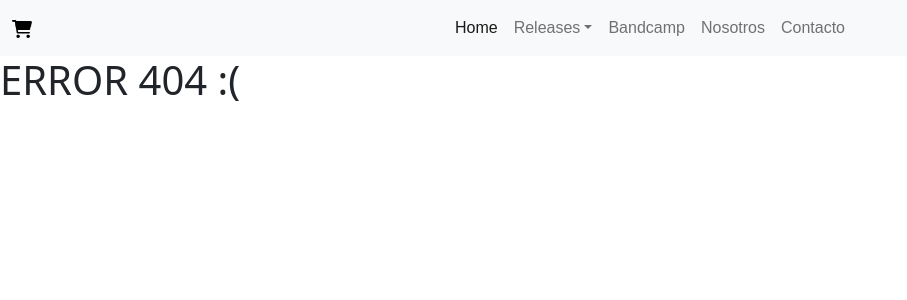
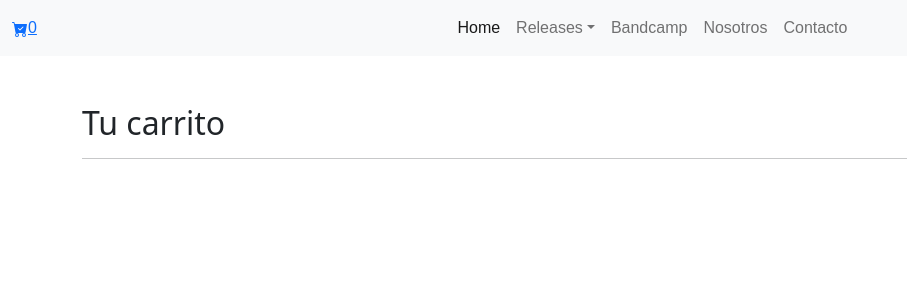
Before and after one commit to Germanovct/REACTJs---German-Ocampo, a React (Create React App) app: page /Cart in a window 1280 px wide. Before the commit this address had no page. Shown: the top 300 px of the page, without its empty margins (0-907 px from the left). Built offline with nearby package versions, Linux system fonts and the light colour scheme.

Commit message:
CartContext

```diff
--- a/package.json
+++ b/package.json
@@ -19,6 +19,7 @@
     "react": "^18.2.0",
     "react-bootstrap": "^2.5.0",
     "react-dom": "^18.2.0",
+    "react-icons": "^4.4.0",
     "react-router-dom": "^6.3.0",
     "react-scripts": "5.0.1",
     "sass": "^1.54.5",
--- a/src/App.js
+++ b/src/App.js
@@ -9,23 +9,48 @@ import Nosotros from './components/Nosotros/Nosotros';
 import Contacto from './components/Contacto/Contacto';
 import Error404 from './components/Error404/Error404';
 import Home from './components/Home/Home';
-
+import { MenuUnstyledContext } from '@mui/base';
+import { CartContext } from './components/Context/CartContext';
+import { useState } from 'react';
+import Cart from './components/Cart/Cart';
 
 
 
 
 const App = () => {
 
+  const [cart, setCart] = useState ([])
+
+  const addToCart = (producto) =>{
+    setCart([...cart, producto])
+
+  }
+
+  const isInCart = (id) =>{
+    return cart.find((producto) => producto.id ===id)
+  }
+
+  const cartQuantity =() =>{
+      return cart.reduce((acc, producto)=> acc + producto.cantidad, 0)
+
+  }
 
   return (
+    <CartContext.Provider value={ {
+      cart,
+     addToCart,
+     isInCart,
+     cartQuantity
+    } }>
 
-    <BrowserRouter>
+     <BrowserRouter>
             <Navbar/>
             { /* <Contador/> */ }
 
             <Routes>
               <Route path='/' element={ <Home/> }/>
               <Route path='/productos/:categoryId' element={ <ItenListContainer/> }/>
+              <Route path='/Cart' element = {<Cart/>} />
 
               <Route path='/nosotros' element={ <Nosotros/> }/>
               <Route path='/contacto' element={ <Contacto/> }/>
@@ -41,7 +66,7 @@ const App = () => {
 
 
     </BrowserRouter>
-
+    </CartContext.Provider>
   );
 }
 
--- /dev/null
+++ b/src/components/Cart/Cart.js
@@ -0,0 +1,29 @@
+import { useContext } from "react"
+import { CartContext } from "../Context/CartContext"
+
+
+const Cart= () => {
+
+      const { cart } = useContext(CartContext)
+
+      return(
+            <div className="container my-5">
+              <h2>Tu carrito</h2>
+
+              <hr/>
+
+              { cart.map((producto) =>(
+                <div key={producto.id}>
+
+                  <h3>{producto.nombre}</h3>
+                  <p> Precio:{producto.precio}</p>
+                  <hr></hr>
+
+
+                  </div>
+              ))}
+            </div>
+        )
+}
+
+export default Cart
--- /dev/null
+++ b/src/components/CartWidget/CartWidget.js
@@ -0,0 +1,23 @@
+import { useContext } from 'react'
+import {BsFillCartCheckFill} from 'react-icons/bs'
+import { Link } from 'react-router-dom'
+import { CartContext } from '../Context/CartContext'
+
+
+const CartWidget = () => {
+
+    const { cartQuantity} = useContext (CartContext)
+
+        return(
+            <Link to="/Cart">
+                    <BsFillCartCheckFill/>
+                    <span>{cartQuantity()}</span>
+
+            </Link>
+
+        )
+
+
+}
+
+export default CartWidget
--- /dev/null
+++ b/src/components/Context/CartContext.js
@@ -0,0 +1,5 @@
+import { createContext } from "react";
+
+
+
+export const  CartContext = createContext ()
--- a/src/components/Counter.js
+++ b/src/components/Counter.js
@@ -1,4 +1,5 @@
 import { useState } from "react"
+import { Link } from "react-router-dom"
 import Item from "./Item/ItemDetail"
 
 
@@ -38,7 +39,7 @@ const Contador = ({max, counter, setCounter, handleAgregar}) => {
             <br/>
             <br/>
 
-            <button onClick={handleAgregar} type="button" className="btn btn-success">AGREGAR AL CARRITO</button>
+            <Link to="/cart" onClick={handleAgregar} type="button" className="btn btn-success">AGREGAR AL CARRITO</Link>
             <br/>
         </div>
     )
--- a/src/components/Item/ItemDetail.js
+++ b/src/components/Item/ItemDetail.js
@@ -1,7 +1,9 @@
 import Counter from "../Counter"
 import ItenListContainer from "../itenListContainer"
-import { useState } from "react"
+import { useContext, useState } from "react"
 import Select from "./Select/Select"
+import { Link } from "react-router-dom"
+import { CartContext } from "../Context/CartContext"
 
 
 const options = [ {
@@ -16,6 +18,9 @@ const options = [ {
 
 const Item = ( {producto}) =>{
 
+    const {cart, addToCart, isInCart } = useContext(CartContext)
+    console.log (cart)
+
 
     const [cantidad, setCantidad] = useState (1)
 
@@ -26,7 +31,9 @@ const Item = ( {producto}) =>{
             nombre: producto.nombre,
             cantidad
         }
-        console.log(itemToCart)
+        //console.log(itemToCart)
+
+        addToCart([...cart, itemToCart])
     }
 
     return(
@@ -51,13 +58,29 @@ const Item = ( {producto}) =>{
                     <hr/>
                     <Select options={options}/>
                     <hr/>
-                    <Counter
-                    max={producto.stock}
-                    counter={cantidad}
-                    setCounter= {setCantidad}
-                    handleAgregar= {handleAgregar}
-                    />
-                    <br/>
+
+                    { isInCart(producto.id) && <p>Este producto ya esta agregado</p> }
+
+
+                    {
+                        isInCart(producto.id)
+                        ? <Link to="Cart" className="btn btn-success my-2">Terminar mi Compra</Link>
+                        : <Counter
+                        max={producto.stock}
+                        counter={cantidad}
+                        setCounter= {setCantidad}
+                        handleAgregar= {handleAgregar}
+                        />
+
+
+
+                    }
+
+
+
+
+
+
 
 
                     </div>
--- a/src/components/navbar.js
+++ b/src/components/navbar.js
@@ -1,12 +1,13 @@
 import React from 'react'
 import { Link } from 'react-router-dom'
+import CartWidget from './CartWidget/CartWidget'
 
 export default function Navbar() {
   return (
     <div>
 <nav className="navbar navbar-expand-lg bg-light">
   <div className="container-fluid">
-    <Link to='#'><img src='./cart.png' width={20} /> </Link>
+    <CartWidget/>
     <button className="navbar-toggler" type="button" data-bs-toggle="collapse" data-bs-target="#navbarNav" aria-controls="navbarNav" aria-expanded="false" aria-label="Toggle navigation">
       <span className="navbar-toggler-icon"></span>
     </button>
```
Also changed, not shown: src/components/cartWidget.js (deleted, +0 -9 lines), 1 other file (tests, documents, lock files or other folders).
